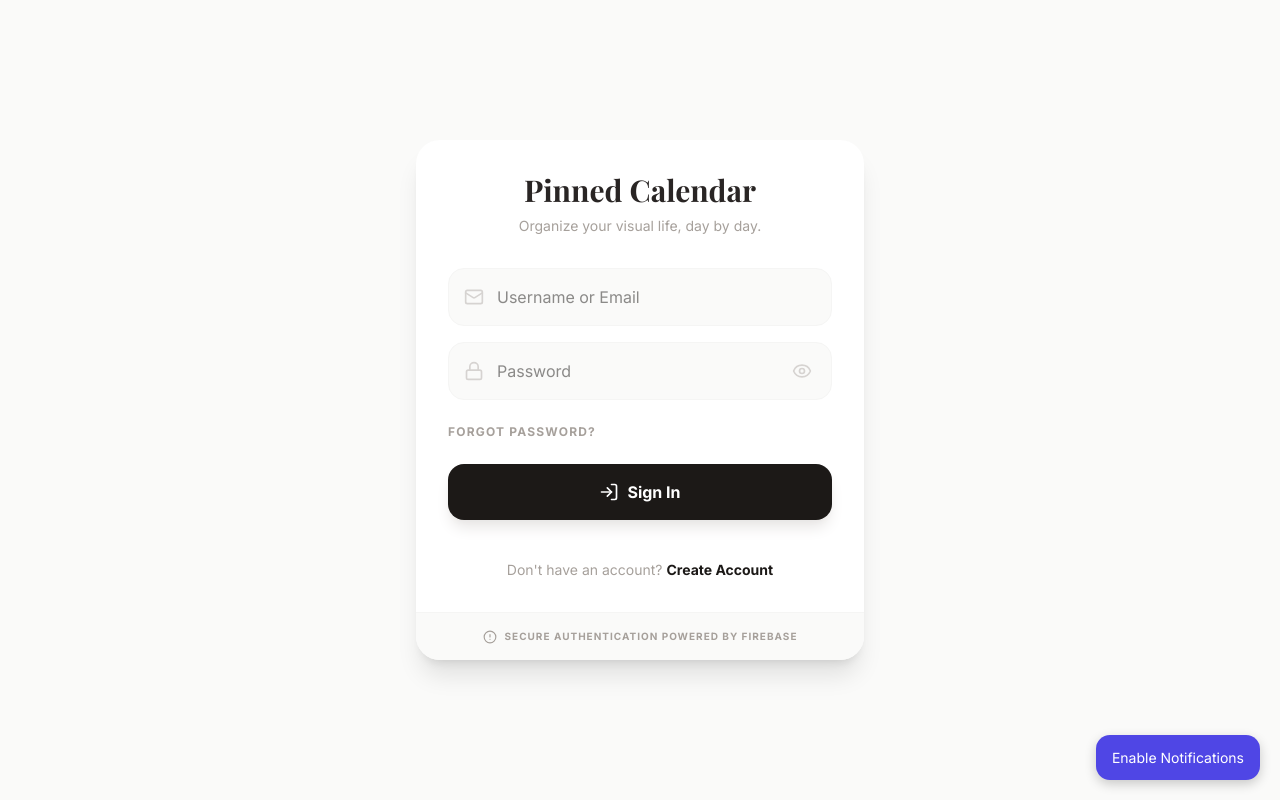
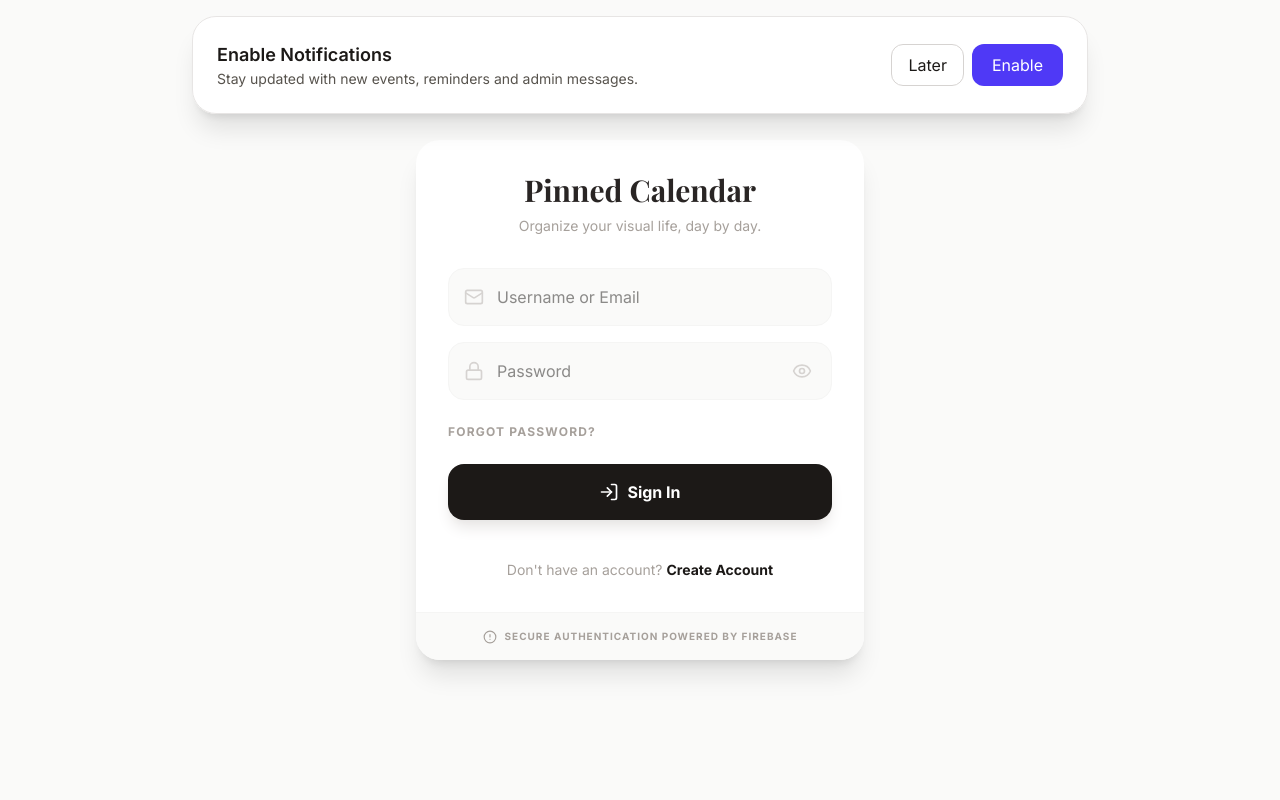
Before and after one commit to altokan/Pinnd-Calendar-, a React (Vite) app: page /login in a window 1280 px wide. Built offline with nearby package versions, Linux system fonts and the light colour scheme; no server answers; a web font is replaced by a local one.

Commit message:
Update App.tsx

```diff
--- a/src/App.tsx
+++ b/src/App.tsx
@@ -3,7 +3,10 @@ import { BrowserRouter as Router, Routes, Route, Navigate } from 'react-router-d
 import { Toaster } from 'react-hot-toast';
 import { AuthProvider, useAuth } from './hooks/useAuth';
 import { ThemeProvider } from './ThemeContext';
+
 import Layout from './components/Layout';
+import NotificationBanner from './components/NotificationBanner';
+
 import CalendarPage from './pages/CalendarPage';
 import LoginPage from './pages/LoginPage';
 import SignupPage from './pages/SignupPage';
@@ -15,7 +18,6 @@ import ContactPage from './pages/ContactPage';
 
 /* ✅ Push */
 import {
-  requestPushPermission,
   listenForegroundNotifications
 } from "./services/firebase-messaging";
 
@@ -45,41 +47,18 @@ const ProtectedRoute: React.FC<{ children: React.ReactNode; adminOnly?: boolean
 
 export default function App() {
 
-  /* ✅ استقبال الإشعارات أثناء فتح التطبيق */
+  /* استقبال الاشعارات والتطبيق مفتوح */
   useEffect(() => {
     listenForegroundNotifications();
   }, []);
-
-  /* ✅ زر طلب الإذن */
-  const enableNotifications = async () => {
-    await requestPushPermission();
-    alert("Notifications Enabled ✅");
-  };
 
   return (
     <AuthProvider>
       <ThemeProvider>
         <Router>
 
-          {/* ✅ زر التفعيل (iPhone Required) */}
-          <button
-            onClick={enableNotifications}
-            style={{
-              position: "fixed",
-              bottom: 20,
-              right: 20,
-              zIndex: 9999,
-              background: "#4f46e5",
-              color: "white",
-              border: "none",
-              padding: "12px 16px",
-              borderRadius: "14px",
-              fontSize: "14px",
-              boxShadow: "0 4px 12px rgba(0,0,0,0.2)"
-            }}
-          >
-            Enable Notifications
-          </button>
+          {/* ✅ Banner كبير أعلى التطبيق */}
+          <NotificationBanner />
 
           <Toaster
             position="top-center"
```
